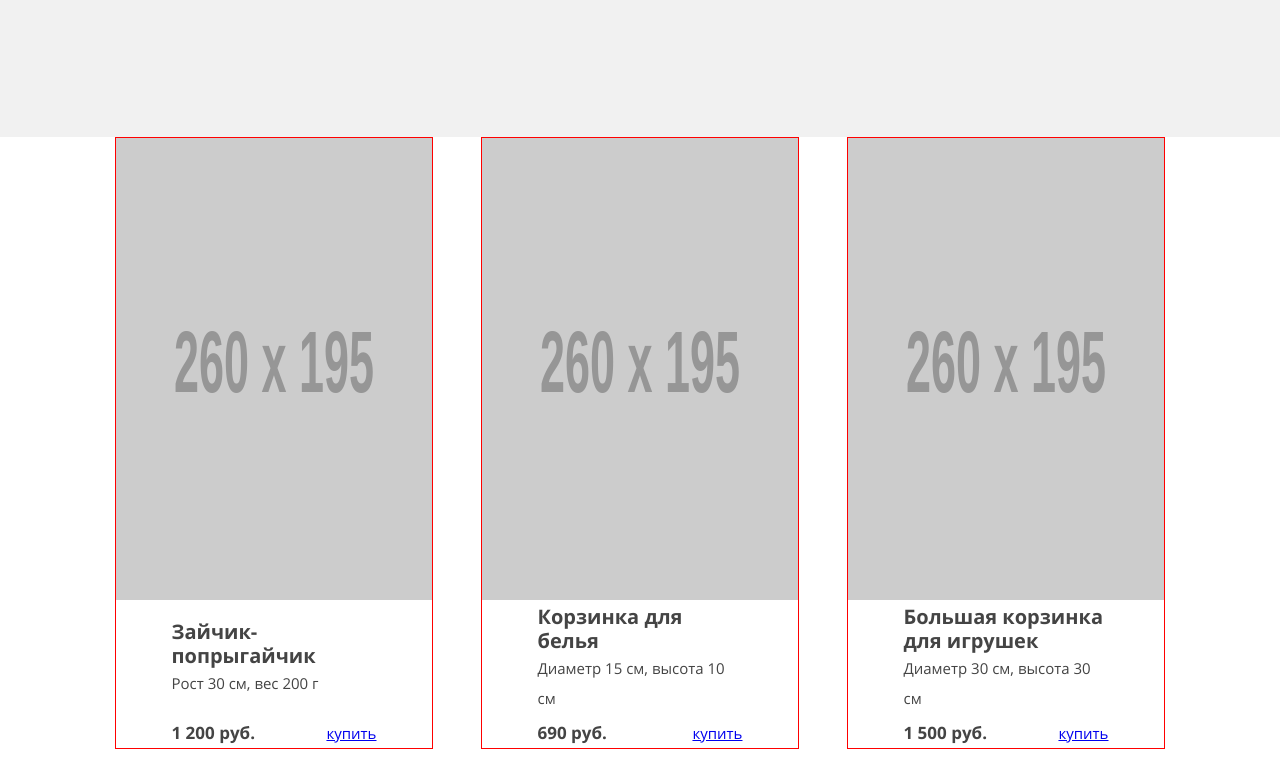
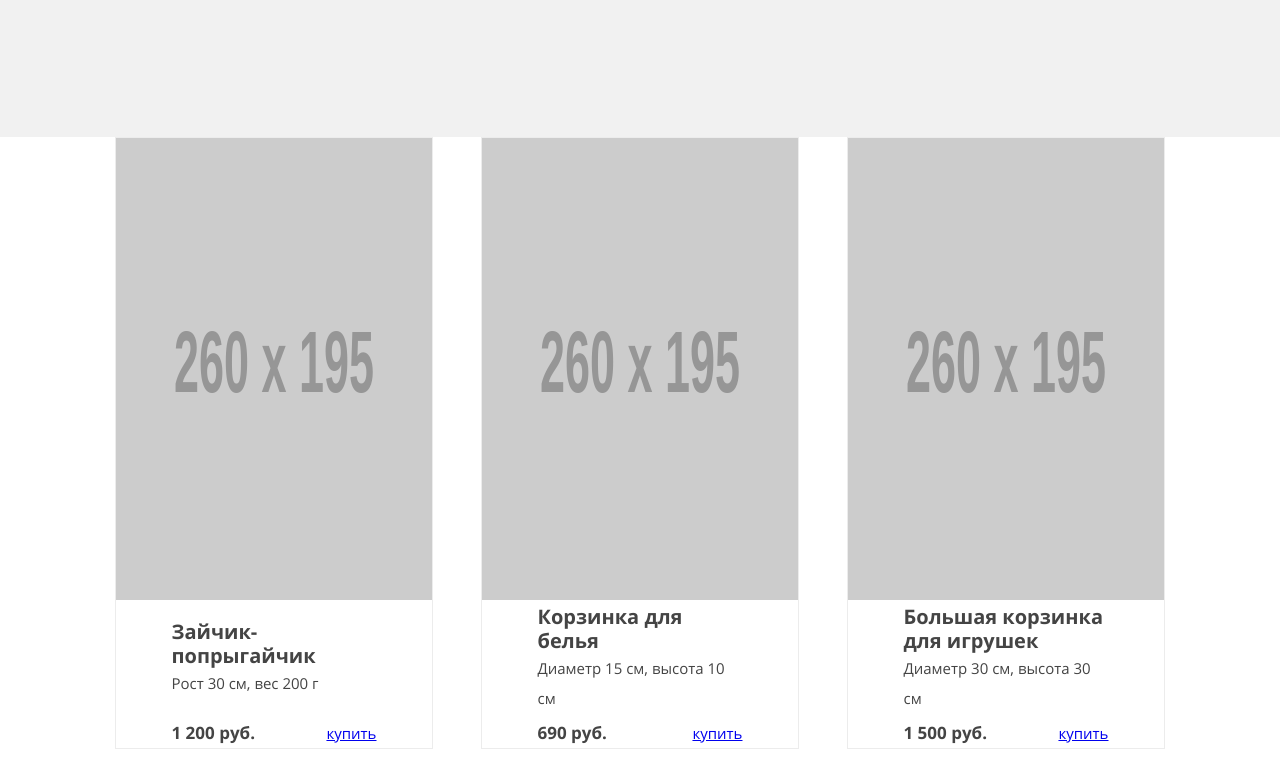
Before and after one commit to Julie2107/936943-mishka-16, a website: page source/shop.html in a window 1280 px wide. Shown: the part 680-1456 px from the top of the page. Drawn offline with nearby package versions, Linux system fonts and the light colour scheme; files that its build step writes are made by us from their sources; placeholder pictures from the web are drawn by us; files whose address does not match are found by name.

Commit message:
travis errors fixed

```diff
--- a/source/less/blocks/benefits.less
+++ b/source/less/blocks/benefits.less
@@ -34,7 +34,6 @@
     width: 50%;
     box-sizing: border-box;
   }
-
 }
 
 @media (min-width: @desktop-width) {
@@ -42,5 +41,4 @@
     width: 820px;
     .section-align(175px, 0);
   }
-
 }
--- a/source/less/blocks/comments.less
+++ b/source/less/blocks/comments.less
@@ -57,7 +57,6 @@
     display: block;
     .font(18px, 700, 24px);
   }
-
 }
 
 @media (min-width: @desktop-width) {
@@ -65,5 +64,4 @@
     width: 875px;
     .section-align(175px, 0);
   }
-
 }
--- a/source/less/blocks/contacts.less
+++ b/source/less/blocks/contacts.less
@@ -64,8 +64,8 @@
     .section-align(175px, 0);
     .center-block();
     max-height: 575px;
+  }
 
-  }
   .contacts__wrapper {
     width: auto;
   }
@@ -80,6 +80,4 @@
     flex-grow: 2;
     order: 2;
   }
-
-
 }
--- a/source/less/blocks/copyright.less
+++ b/source/less/blocks/copyright.less
@@ -12,6 +12,4 @@
     margin: 0;
     padding: 0;
   }
-
-
 }
--- a/source/less/blocks/footer.less
+++ b/source/less/blocks/footer.less
@@ -29,12 +29,14 @@
     align-items: center;
     .title-align();
   }
+
   .page-footer__social {
     width: 260px;
     .center-block();
     text-align: center;
     border-bottom: none;
   }
+
   .page-footer__logo {
     display: block;
   }
@@ -44,12 +46,10 @@
     margin: 0;
     padding: 0;
   }
-
 }
 
 @media (min-width: @desktop-width) {
   .page-footer__container {
     width: 1150px;
   }
-
 }
--- a/source/less/blocks/main-header.less
+++ b/source/less/blocks/main-header.less
@@ -24,14 +24,13 @@
   .main-header__title {
     .title-align(161px, 490px);
     width: 500px;
-    .font(43px, 700, 50px)
+    .font(43px, 700, 50px);
   }
 }
 
 @media (min-width: @desktop-width) {
   .main-header__title {
     width: 620px;
-    .font(53px, 700, 57px)
+    .font(53px, 700, 57px);
   }
-
 }
--- a/source/less/blocks/main-nav.less
+++ b/source/less/blocks/main-nav.less
@@ -25,7 +25,6 @@
 @media (min-width: @tablet-width) {
   .main-nav {
     width: 670px;
-    background-color: grey;
     display: flex;
     flex-wrap: wrap;
     justify-content: space-between;
@@ -97,5 +96,4 @@
   .main-nav__delivery {
     order: 5;
   }
-
 }
--- a/source/less/blocks/shop-box.less
+++ b/source/less/blocks/shop-box.less
@@ -77,15 +77,12 @@
     width: 590px;
     .center-block();
   }
-
 }
 
 @media (min-width: @desktop-width) {
   .shop-box {
     width: 316px;
     max-height: 760px;
-    border: 1px solid red;
-
   }
 
   .shop-box__image {
@@ -104,5 +101,4 @@
     width: 1050px;
     .center-block();
   }
-
 }
--- a/source/less/blocks/site-list.less
+++ b/source/less/blocks/site-list.less
@@ -22,7 +22,6 @@
   .link-style();
   .section-align(76px, 0);
   .title-align();
-
 }
 
 .site-list__item input::placeholder {
--- a/source/less/blocks/top-item.less
+++ b/source/less/blocks/top-item.less
@@ -41,6 +41,7 @@
     width: 670px;
     .center-block();
   }
+
   .top-item__header {
     display: flex;
     justify-content: space-between;
@@ -82,6 +83,7 @@
     .font(20px, 700, 24px);
     color: @text;
   }
+
   .top-item__button {
     width: 290px;
   }
@@ -95,9 +97,6 @@
   .top-item__header {
     justify-content: flex-start;
     z-index: 1;
-  }
-
-  .top-item__header {
     order: 1;
   }
 
@@ -108,7 +107,6 @@
   .top-item__content {
     .section-align(186px, 0);
     max-height: 522px;
-
   }
 
   .top-item__image {
--- a/source/less/fonts.less
+++ b/source/less/fonts.less
@@ -1,13 +1,13 @@
 @font-face {
   font-family: "Open Sans";
-  src: url(../../fonts/opensans.woff),
-  url(../../fonts/opensans.woff2);
+  src: url("../../fonts/opensans.woff"),
+      url("../../fonts/opensans.woff2");
   font-style: normal;
 }
 
 @font-face {
   font-family: "Open Sans";
-  src: url(../../fonts/opensansbold.woff),
-  url(../../fonts/opensansbold.woff2);
+  src: url("../../fonts/opensansbold.woff"),
+      url("../../fonts/opensansbold.woff2");
   font-weight: bold;
 }
```
Lines whose indentation alone changed are shown as unchanged.
